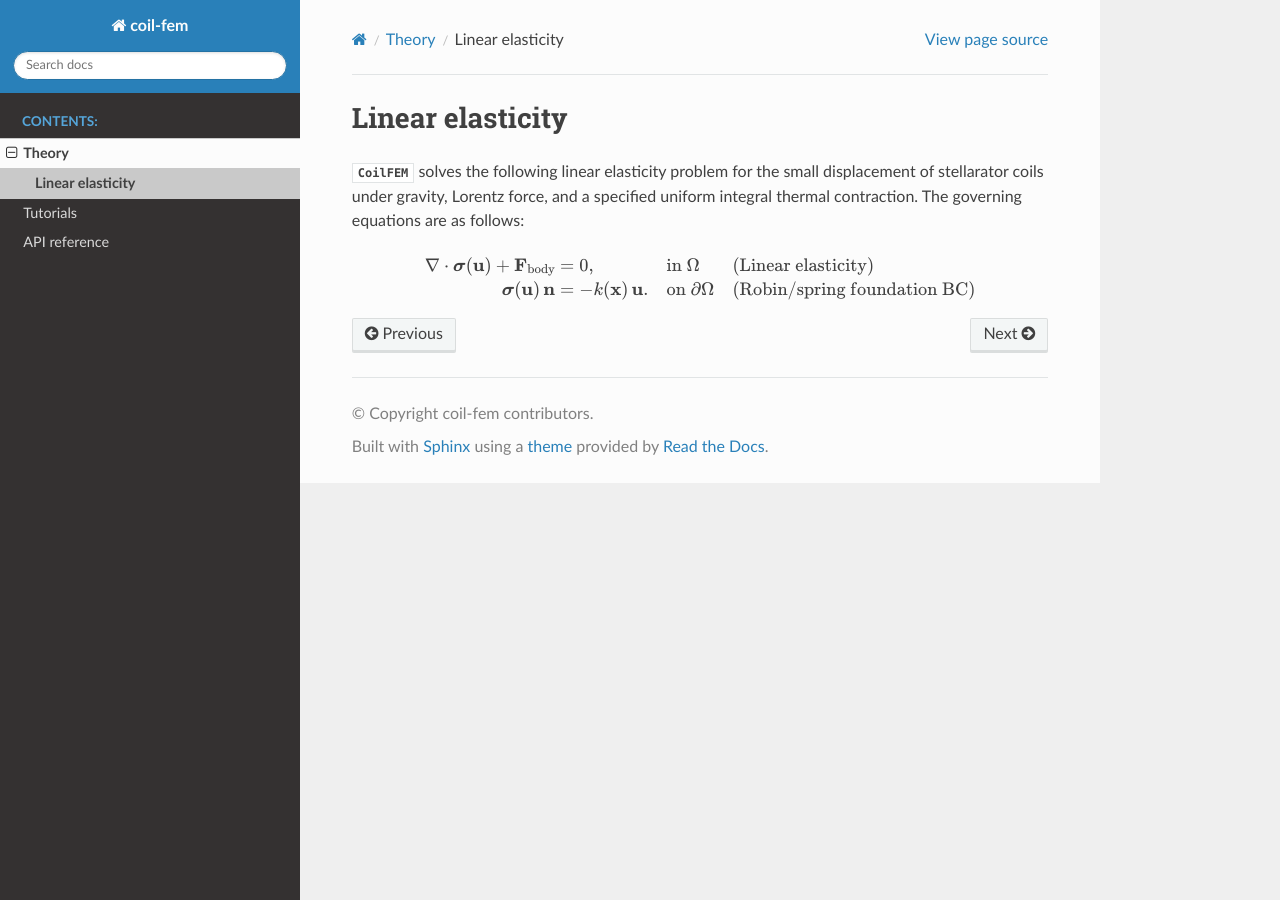
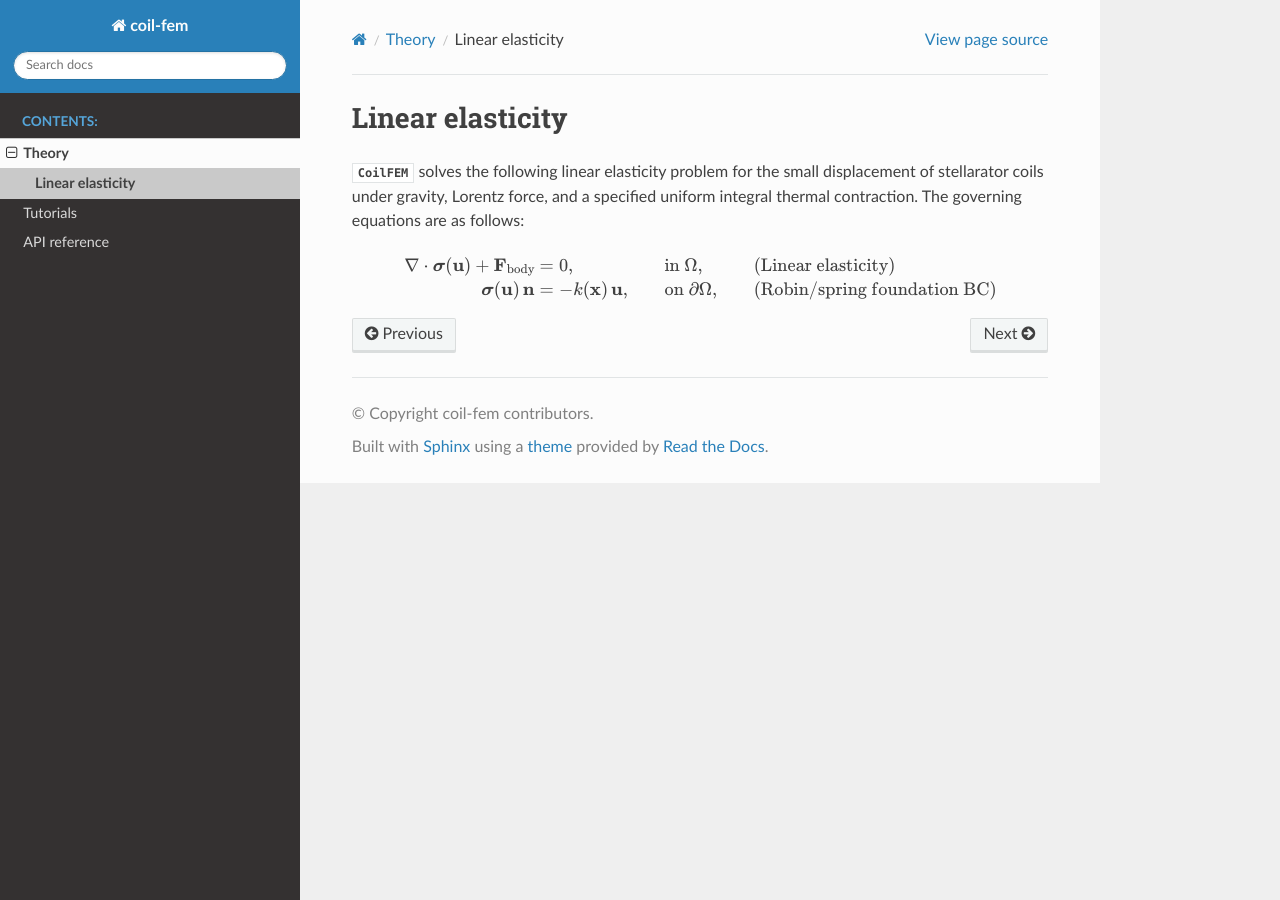
Before and after one commit to lankef/coil-fem, a Sphinx documentation site: the page built from docs/theory/linearelasticity.rst, in a window 1280 px wide. Built offline with Sphinx 7.4.7 and the Read the Docs theme 3.1.0, drawn with Linux system fonts in a browser that asks for light colours.

Commit message:
fixing formula

```diff
--- a/docs/theory/linearelasticity.rst
+++ b/docs/theory/linearelasticity.rst
@@ -9,13 +9,12 @@ and a specified uniform integral thermal contraction. The governing equations
 are as follows:
 
 .. math::
-   :nowrap:
 
-   \begin{alignat}{3}
+   \begin{aligned}
        \nabla \cdot \boldsymbol{\sigma}(\mathbf{u}) + \mathbf{F}_\text{body} &= 0,
-           &&\quad \text{in } \Omega
-           &&\quad \text{(Linear elasticity)} \\
-       \boldsymbol{\sigma}(\mathbf{u})\,\mathbf{n} &= -k(\mathbf{x})\,\mathbf{u}.
-           &&\quad \text{on } \partial\Omega
-           &&\quad \text{(Robin/spring foundation BC)}
-   \end{alignat}
+           & &\text{in } \Omega,
+           & &\text{(Linear elasticity)} \\
+       \boldsymbol{\sigma}(\mathbf{u})\,\mathbf{n} &= -k(\mathbf{x})\,\mathbf{u},
+           & &\text{on } \partial\Omega,
+           & &\text{(Robin/spring foundation BC)}
+   \end{aligned}
```
Also changed, not shown: docs/tutorial/optimization_simsopt.ipynb.
